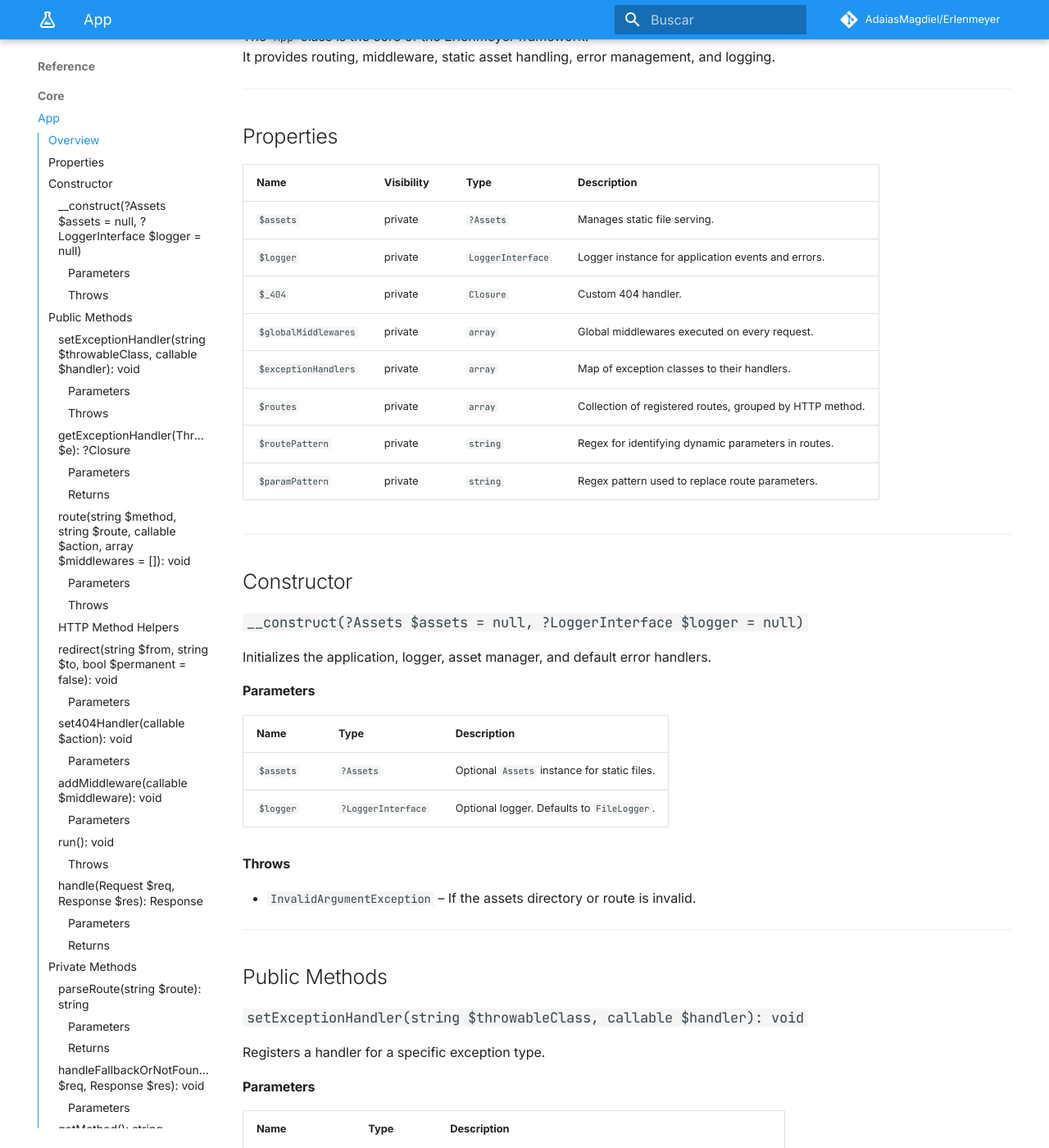
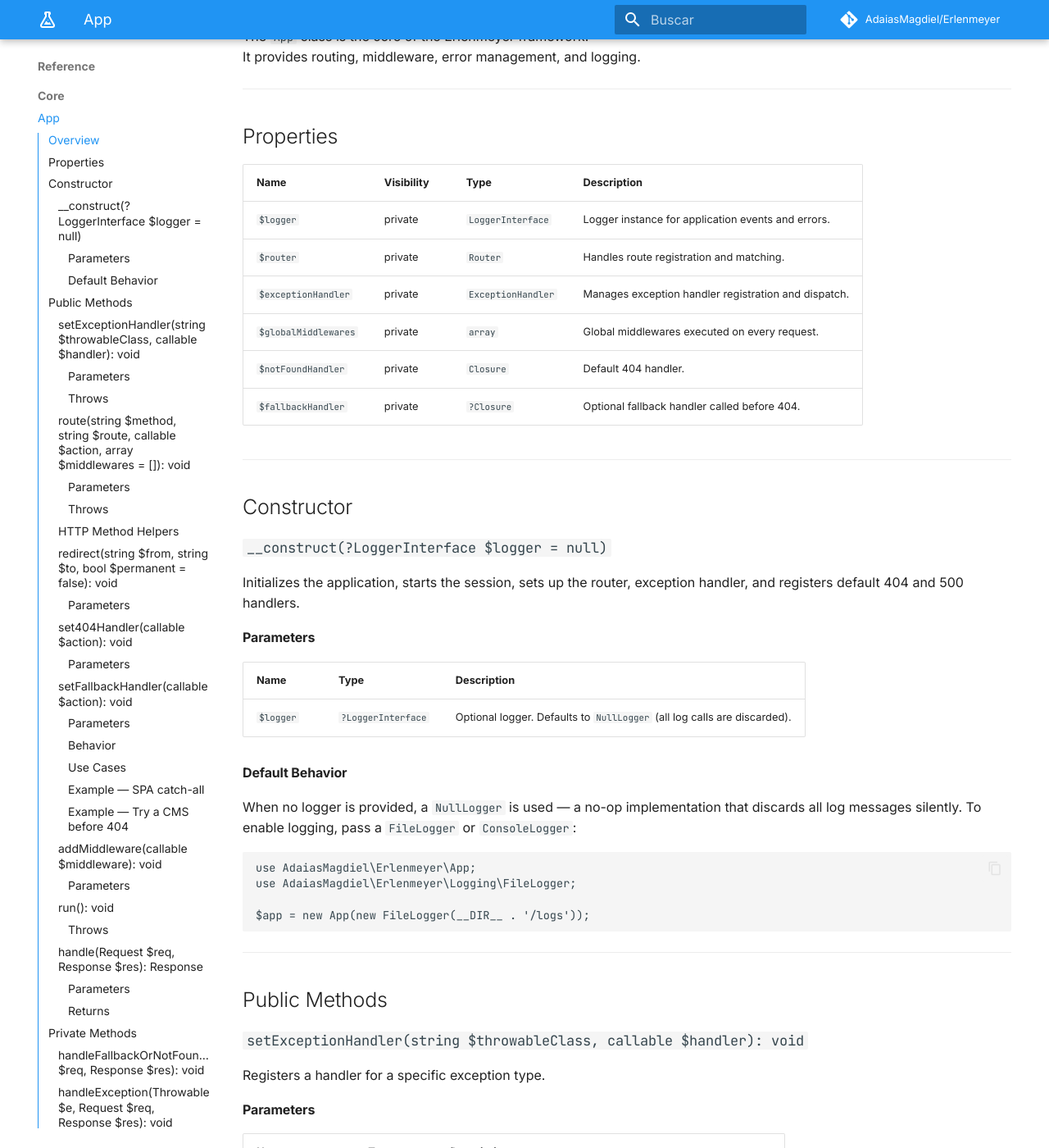
Before and after one commit to AdaiasMagdiel/erlenmeyer, an MkDocs documentation site: the page built from docs/reference/App.md, in a window 1280 px wide and 1400 px high, scrolled down 364 px. Shown: the whole window at 82% size. Built offline with MkDocs 1.6.1 and Material for MkDocs 9.7.7, drawn with Linux system fonts in a browser that asks for light colours; comment, search, counter and statistics services are not loaded; some of the changed text lies outside the part shown.

Commit message:
refactor: update App class with new properties and methods, remove Assets class and related functionality, improve logging and exception handling

````diff
--- a/docs/reference/App.md
+++ b/docs/reference/App.md
@@ -8,41 +8,47 @@
 ## Overview
 
 The `App` class is the core of the Erlenmeyer framework.
-It provides routing, middleware, static asset handling, error management, and logging.
+It provides routing, middleware, error management, and logging.
 
 ---
 
 ## Properties
 
-| Name                 | Visibility | Type              | Description                                              |
-| -------------------- | ---------- | ----------------- | -------------------------------------------------------- |
-| `$assets`            | private    | `?Assets`         | Manages static file serving.                             |
-| `$logger`            | private    | `LoggerInterface` | Logger instance for application events and errors.       |
-| `$_404`              | private    | `Closure`         | Custom 404 handler.                                      |
-| `$globalMiddlewares` | private    | `array`           | Global middlewares executed on every request.            |
-| `$exceptionHandlers` | private    | `array`           | Map of exception classes to their handlers.              |
-| `$routes`            | private    | `array`           | Collection of registered routes, grouped by HTTP method. |
-| `$routePattern`      | private    | `string`          | Regex for identifying dynamic parameters in routes.      |
-| `$paramPattern`      | private    | `string`          | Regex pattern used to replace route parameters.          |
+| Name                 | Visibility | Type               | Description                                              |
+| -------------------- | ---------- | ------------------ | -------------------------------------------------------- |
+| `$logger`            | private    | `LoggerInterface`  | Logger instance for application events and errors.       |
+| `$router`            | private    | `Router`           | Handles route registration and matching.                 |
+| `$exceptionHandler`  | private    | `ExceptionHandler` | Manages exception handler registration and dispatch.     |
+| `$globalMiddlewares` | private    | `array`            | Global middlewares executed on every request.            |
+| `$notFoundHandler`   | private    | `Closure`          | Default 404 handler.                                     |
+| `$fallbackHandler`   | private    | `?Closure`         | Optional fallback handler called before 404.             |
 
 ---
 
 ## Constructor
 
-### `__construct(?Assets $assets = null, ?LoggerInterface $logger = null)`
+### `__construct(?LoggerInterface $logger = null)`
 
-Initializes the application, logger, asset manager, and default error handlers.
+Initializes the application, starts the session, sets up the router, exception handler,
+and registers default 404 and 500 handlers.
 
 #### Parameters
 
-| Name      | Type               | Description                                  |
-| --------- | ------------------ | -------------------------------------------- |
-| `$assets` | `?Assets`          | Optional `Assets` instance for static files. |
-| `$logger` | `?LoggerInterface` | Optional logger. Defaults to `FileLogger`.   |
+| Name      | Type               | Description                                                                  |
+| --------- | ------------------ | ---------------------------------------------------------------------------- |
+| `$logger` | `?LoggerInterface` | Optional logger. Defaults to `NullLogger` (all log calls are discarded).     |
 
-#### Throws
+#### Default Behavior
 
-- `InvalidArgumentException` – If the assets directory or route is invalid.
+When no logger is provided, a `NullLogger` is used — a no-op implementation that discards
+all log messages silently. To enable logging, pass a `FileLogger` or `ConsoleLogger`:
+
+```php
+use AdaiasMagdiel\Erlenmeyer\App;
+use AdaiasMagdiel\Erlenmeyer\Logging\FileLogger;
+
+$app = new App(new FileLogger(__DIR__ . '/logs'));
+```
 
 ---
 
@@ -62,22 +68,6 @@ Registers a handler for a specific exception type.
 #### Throws
 
 - `InvalidArgumentException` – If `$throwableClass` is not a subclass of `Throwable`.
-
----
-
-### `getExceptionHandler(Throwable $e): ?Closure`
-
-Retrieves the most specific registered handler for a thrown exception.
-
-#### Parameters
-
-| Name | Type        | Description         |
-| ---- | ----------- | ------------------- |
-| `$e` | `Throwable` | Exception instance. |
-
-#### Returns
-
-`?Closure` – Matching handler closure or `null` if none found.
 
 ---
 
@@ -148,6 +138,58 @@ function (Request $req, Response $res, stdClass $params): void
 
 ---
 
+### `setFallbackHandler(callable $action): void`
+
+Registers a **fallback handler** invoked when no route matches, before the 404 handler.
+
+The fallback handler receives the same signature as route handlers:
+
+```php
+function (Request $req, Response $res, stdClass $params): void
+```
+
+#### Parameters
+
+| Name      | Type       | Description                                                                       |
+| --------- | ---------- | --------------------------------------------------------------------------------- |
+| `$action` | `callable` | Callable invoked when no route matches. Receives `(Request, Response, stdClass)`. |
+
+#### Behavior
+
+- If a fallback handler is registered, it is called instead of the 404 handler.
+- Global middlewares are **not** applied to the fallback handler.
+- If the fallback handler does not send a response, execution stops there — no automatic 404 is triggered.
+
+#### Use Cases
+
+- Single-page applications (SPA) that need to serve `index.html` for all unmatched routes
+- Catch-all proxy patterns
+- Custom "not found" logic that attempts something before returning 404
+
+#### Example — SPA catch-all
+
+```php
+$app->setFallbackHandler(function (Request $req, Response $res, $params) {
+    $res->withTemplate(__DIR__ . '/views/app.html')->send();
+});
+```
+
+#### Example — Try a CMS before 404
+
+```php
+$app->setFallbackHandler(function (Request $req, Response $res, $params) {
+    $page = CMS::findPage($req->getUri());
+
+    if ($page) {
+        $res->withHtml($page->render())->send();
+    } else {
+        $res->setStatusCode(404)->withHtml('<h1>Page Not Found</h1>')->send();
+    }
+});
+```
+
+---
+
 ### `addMiddleware(callable $middleware): void`
 
 Adds a global middleware applied to all requests.
@@ -207,27 +249,10 @@ Processes a manually supplied request and returns a `Response`.
 
 ## Private Methods
 
-### `parseRoute(string $route): string`
-
-Converts a route string into a regex pattern.
-
-#### Parameters
-
-| Name     | Type     | Description                         |
-| -------- | -------- | ----------------------------------- |
-| `$route` | `string` | Route string (e.g., `/users/[id]`). |
-
-#### Returns
-
-`string` – Regex expression for matching the route.
-
----
-
 ### `handleFallbackOrNotFound(Request $req, Response $res): void`
 
-Handles unmatched requests by serving assets or invoking the 404 handler.
-
-#### Parameters
+Called when no route matches. Executes the fallback handler if registered,
+otherwise applies global middlewares and invokes the 404 handler.
 
 | Name   | Type       | Description          |
 | ------ | ---------- | -------------------- |
@@ -236,53 +261,41 @@ Handles unmatched requests by serving assets or invoking the 404 handler.
 
 ---
 
-### `getMethod(): string`
+### `handleException(Throwable $e, Request $req, Response $res): void`
 
-Retrieves the HTTP method from the environment.
+Delegates to the `ExceptionHandler` to find and invoke the most specific registered
+handler for the thrown exception. Falls back to a plain 500 response if none matches.
 
-#### Returns
-
-`string` – Uppercase HTTP method name.
-
----
-
-### `getUri(): string`
-
-Retrieves and normalizes the request URI.
-
-#### Returns
-
-`string` – Normalized path (trailing slash removed except for `/`).
+| Name   | Type        | Description                |
+| ------ | ----------- | -------------------------- |
+| `$e`   | `Throwable` | The exception.             |
+| `$req` | `Request`   | The current request.       |
+| `$res` | `Response`  | The current response.      |
 
 ---
 
 ### `applyMiddlewares(callable $handler, array $middlewares): callable`
 
-Wraps a handler with a stack of middleware closures.
-
-#### Parameters
+Wraps a handler with a stack of middleware closures using reverse iteration.
 
 | Name           | Type       | Description                   |
 | -------------- | ---------- | ----------------------------- |
 | `$handler`     | `callable` | The final route handler.      |
 | `$middlewares` | `array`    | List of middlewares to apply. |
 
-#### Returns
-
-`callable` – Composed callable chain with middleware wrapping.
+**Returns:** `callable` — Composed callable chain with all middlewares applied.
 
 ---
 
 ## Behavior Summary
 
-| Feature            | Description                                                     |
-| ------------------ | --------------------------------------------------------------- |
-| Routing            | Regex-based pattern matching with dynamic parameters `[param]`. |
-| Middlewares        | Global and route-specific, with `$next` chaining.               |
-| Exception Handling | Per-class exception mapping and fallback.                       |
-| Asset Handling     | Delegated to `Assets` manager when provided.                    |
-| Logging            | Delegated to `LoggerInterface` (default `FileLogger`).          |
-| Fallbacks          | Assets → Fallback → 404 chain.                                  |
+| Feature            | Description                                                            |
+| ------------------ | ---------------------------------------------------------------------- |
+| Routing            | Regex-based pattern matching with dynamic parameters `[param]`.        |
+| Middlewares        | Global and route-specific, with `$next` chaining.                      |
+| Exception Handling | Per-class exception mapping with class hierarchy traversal.            |
+| Fallback Handler   | Optional catch-all called before 404, bypasses global middlewares.     |
+| Logging            | Delegated to `LoggerInterface`. Defaults to `NullLogger` (no output).  |
 
 ---
 
@@ -290,6 +303,5 @@ Wraps a handler with a stack of middleware closures.
 
 - [`Request`](./Request.md)
 - [`Response`](./Response.md)
-- [`Assets`](./Assets.md)
 - [`Session`](./Session.md)
 - [`Logging\LoggerInterface`](./Logging/LoggerInterface.md)
````
Also changed, not shown: docs/reference/Assets.md (deleted, +0 -184 lines), docs/reference/Logging/ConsoleLogger.md (+2 -2 lines).
